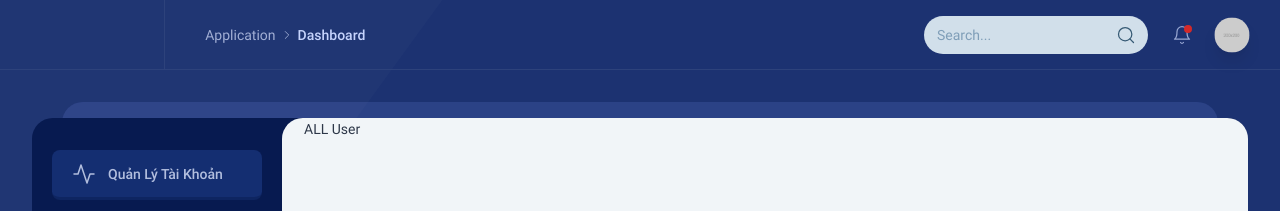
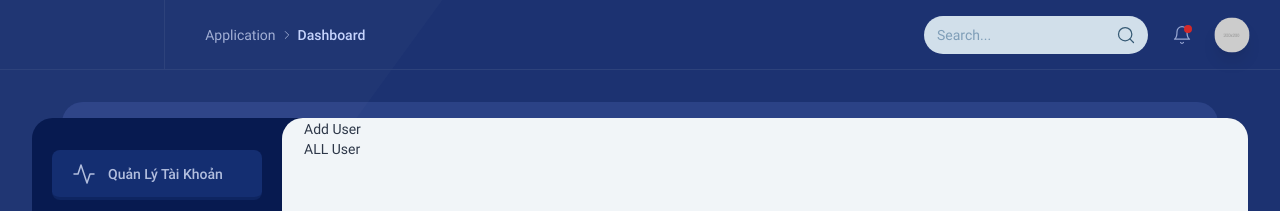
Before and after one commit to leviethuyhoang/smartcode, a React (Create React App) app: page /admin/user in a window 1280 px wide. Shown: the top 211 px of the page. Built offline with nearby package versions, Linux system fonts and the light colour scheme; sample sign-in values are in the browser's storage.

Commit message:
Destruct File

```diff
--- a/src/views/pages/Admin/User/index.jsx
+++ b/src/views/pages/Admin/User/index.jsx
@@ -1,9 +1,15 @@
 import { Fragment } from "react";
+import { Link } from "react-router-dom";
+import { useRouteMatch } from "react-router";
 
 
 const AllUsers = (props) => {
+
+    const match = useRouteMatch();
+    console.log("match user : ", match.url);
     return (
         <Fragment>
+            <Link to = {`${match.url}/add`}> Add User </Link>
             <h1>ALL User</h1>
         </Fragment>
     )
```
Also changed, not shown: src/components/UI/Page/HeaderPage.jsx (added, +10 -0 lines), src/views/pages/Admin/User/AddUser/index.jsx (renamed from src/views/pages/Admin/User/AddUser.jsx).
